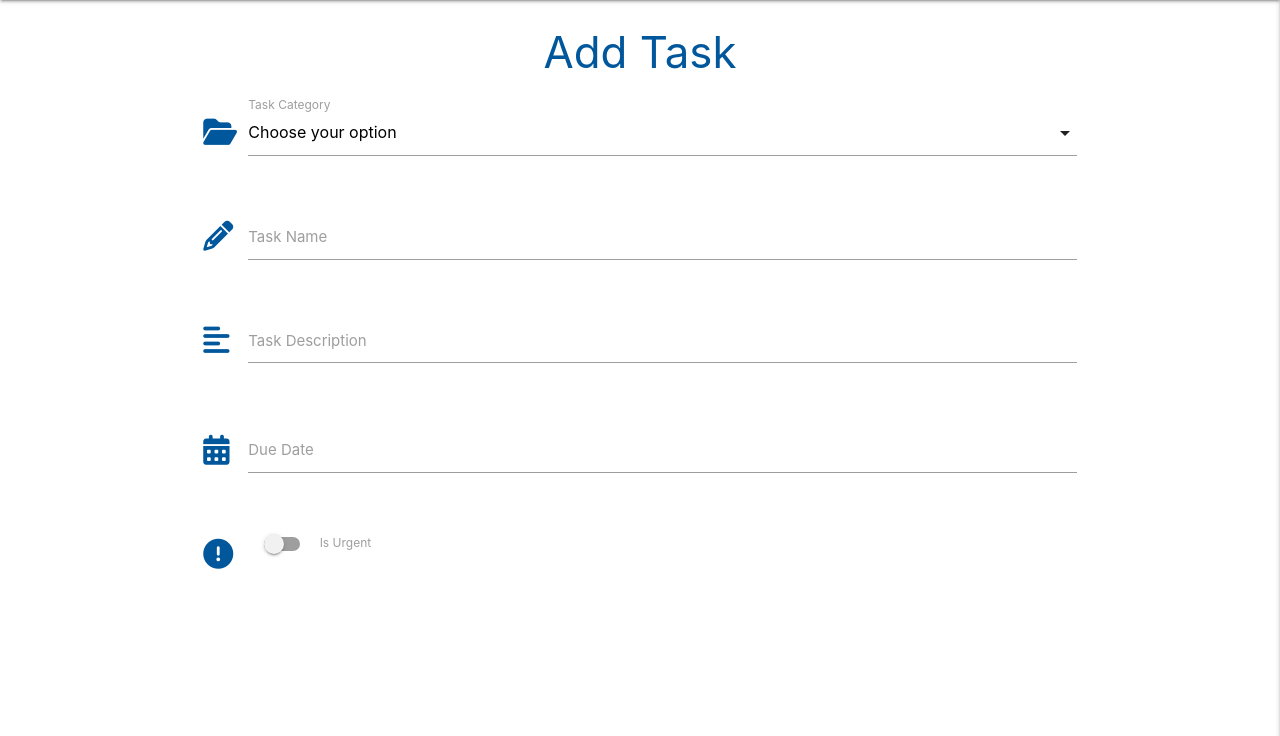
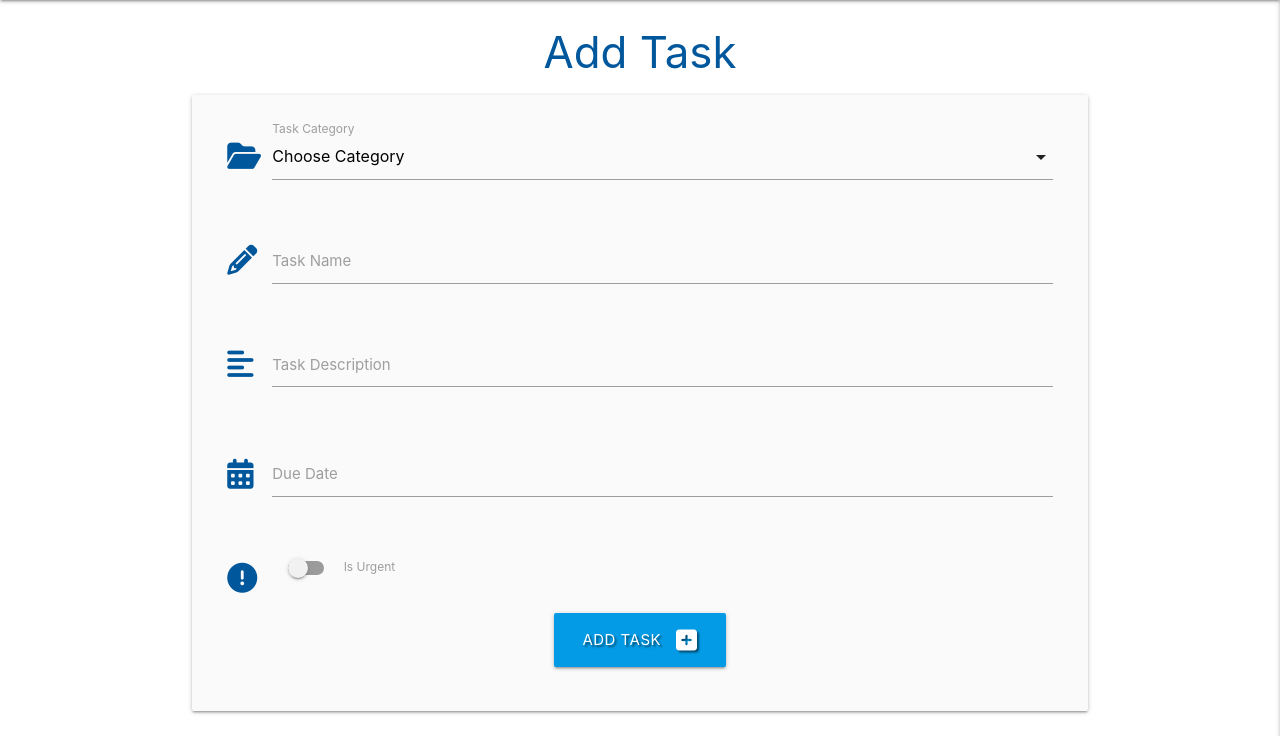
Before and after one commit to Sandham-a/flask-task-manager-project, a Flask app: page /add_task in a window 1280 px wide. Shown: the part 64-800 px from the top of the page. Run offline with Flask 2, Linux system fonts and the light colour scheme; data that the repository does not hold is empty; some libraries are stand-ins or nearby versions.

Commit message:
allow user to submit task to db

```diff
--- a/app.py
+++ b/app.py
@@ -90,8 +90,22 @@ def logout():
     session.pop("user")
     return redirect(url_for("login"))
 
-@app.route("/add_task")
+@app.route("/add_task", methods=["GET","POST"])
 def add_task():
+    if request.method == "POST":
+        is_urgent = "on" if request.form.get("is_urgent") else "off"
+        task = {
+            "category_name": request.form.get("category_name"),
+            "task_name": request.form.get("task_name"),
+            "task_description": request.form.get("task_description"),
+            "is_urgent": is_urgent,
+            "due_date": request.form.get("due_date"),
+            "created_by": session["user"]
+        }
+        mongo.db.tasks.insert_one(task)
+        flash("Task Successfully Added")
+        return redirect(url_for("get_tasks"))
+
     categories = mongo.db.categories.find().sort("category_name", 1)
     return render_template("add_task.html", categories=categories)
 
--- a/templates/add_task.html
+++ b/templates/add_task.html
@@ -3,43 +3,48 @@
 
     <h3 class="light-blue-text text-darken-4 center-align">Add Task</h3>
 
-    <div class="row">
-        <form class="col s12" method="POST" action="">
+    <div class="row card-panel grey lighten-5">
+        <form class="col s12" method="POST" action="{{ url_for('add_task') }}">
+            <!-- category selection -->
             <div class="row">
                 <div class="input-field col s12">
                     <i class="fas fa-folder-open prefix light-blue-text text-darken-4"></i>
                     <select id="category_name" name="category_name" class="validate" required>
-                      <option value="" disabled selected>Choose your option</option>
-                      {% for category in categories %}
-                      <option value="{{ category.category_name }}">{{ category.category_name }}</option>
-                      {% endfor %}
+                        <option value="" disabled selected>Choose Category</option>
+                        {% for category in categories %}
+                            <option value="{{ category.category_name }}">{{ category.category_name }}</option>
+                        {% endfor %}
                     </select>
-                    <label>Task Category</label>
+                    <label for="category_name">Task Category</label>
                 </div>
             </div>
+            <!-- task name -->
             <div class="row">
                 <div class="input-field col s12">
                     <i class="fas fa-pencil-alt prefix light-blue-text text-darken-4"></i>
-                    <input id="task_name" minimum="5" maximum="50"
-                    type="text" class="validate" required>
+                    <input id="task_name" name="task_name" minlength="5" maxlength="50"
+                        type="text" class="validate" required>
                     <label for="task_name">Task Name</label>
                 </div>
             </div>
+            <!-- task description -->
             <div class="row">
                 <div class="input-field col s12">
                     <i class="fas fa-align-left prefix light-blue-text text-darken-4"></i>
-                    <textarea id="task_description" minlength="5" maximum="200"
-                    class="materialize-textarea validate" required></textarea>
+                    <textarea id="task_description" name="task_description" minlength="5"
+                        maxlength="200" class="materialize-textarea validate" required></textarea>
                     <label for="task_description">Task Description</label>
                 </div>
             </div>
+            <!-- due date picker -->
             <div class="row">
                 <div class="input-field col s12">
                     <i class="fas fa-calendar-alt prefix light-blue-text text-darken-4"></i>
-                    <input id="due_date" type="text" class="datepicker validate" required>
+                    <input id="due_date" name="due_date" type="text" class="datepicker validate" required>
                     <label for="due_date">Due Date</label>
                 </div>
             </div>
+            <!-- is urgent toggle -->
             <div class="row">
                 <div class="input-field col s12">
                     <div class="switch">
@@ -52,7 +57,15 @@
                     </div>
                 </div>
             </div>
+            <!-- submit button -->
+            <div class="row">
+                <div class="col s12 center-align">
+                    <button type="submit" class="btn-large light-blue darken-1 text-shadow">
+                        Add Task <i class="fas fa-plus-square right"></i>
+                    </button>
+                </div>
+            </div>
         </form>
-      </div>
+    </div>
 
 {% endblock%}
--- a/templates/tasks.html
+++ b/templates/tasks.html
@@ -1,6 +1,6 @@
 {% extends "base.html" %}
 {% block content %}
-
+    <h3 class="light-blue-text text-darken-4 center-align">All Tasks</h3>
     <ul class="collapsible">
         {% for task in tasks %}
         <li>
@@ -16,6 +16,7 @@
                 <strong>{{ task.category_name }}</strong>
                 <p>{{ task.task_description }}</p>
             </div>
+            <p><em>By: {{ task.created_by }}</em></p>
         </li>
         {% endfor %}
     </ul>
```
